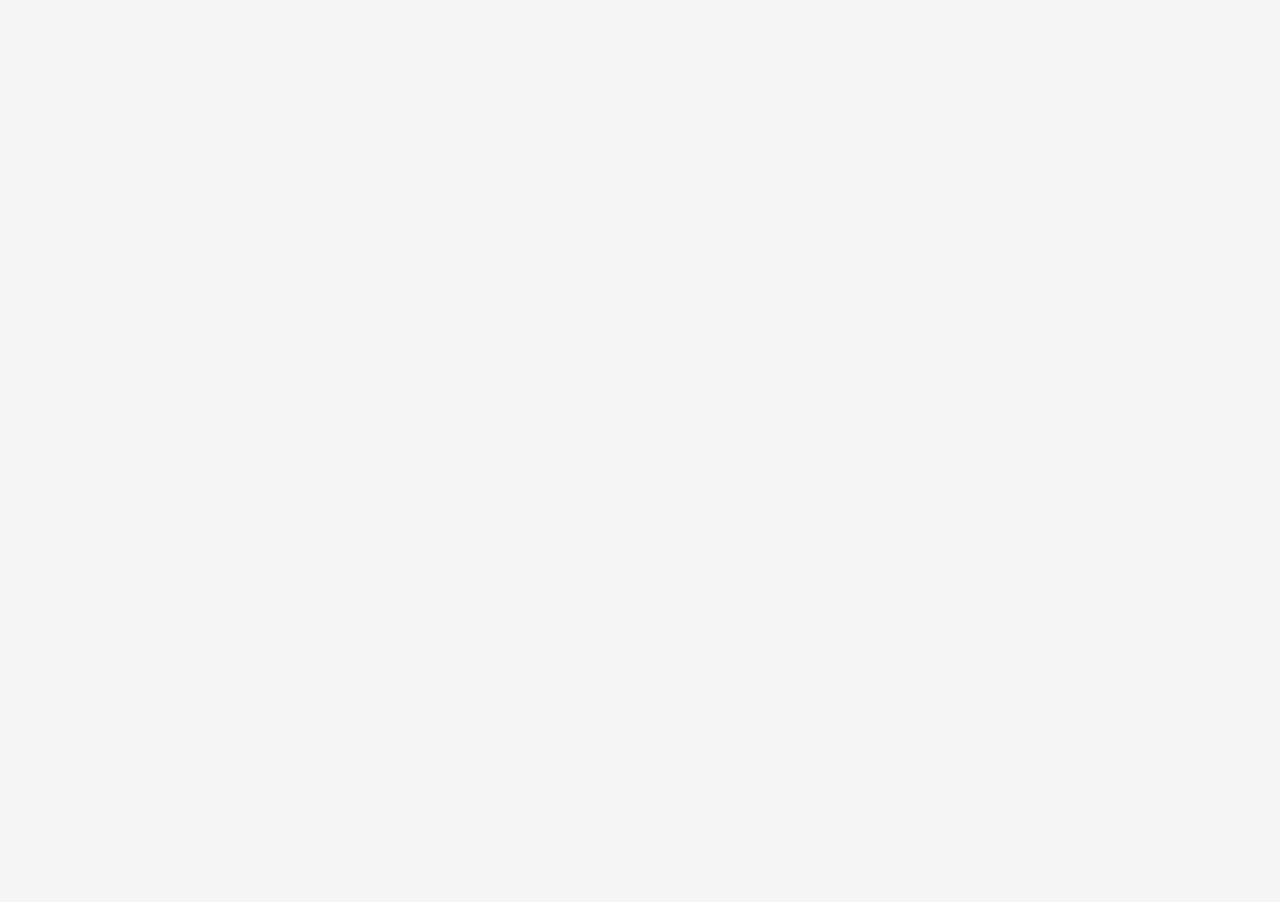
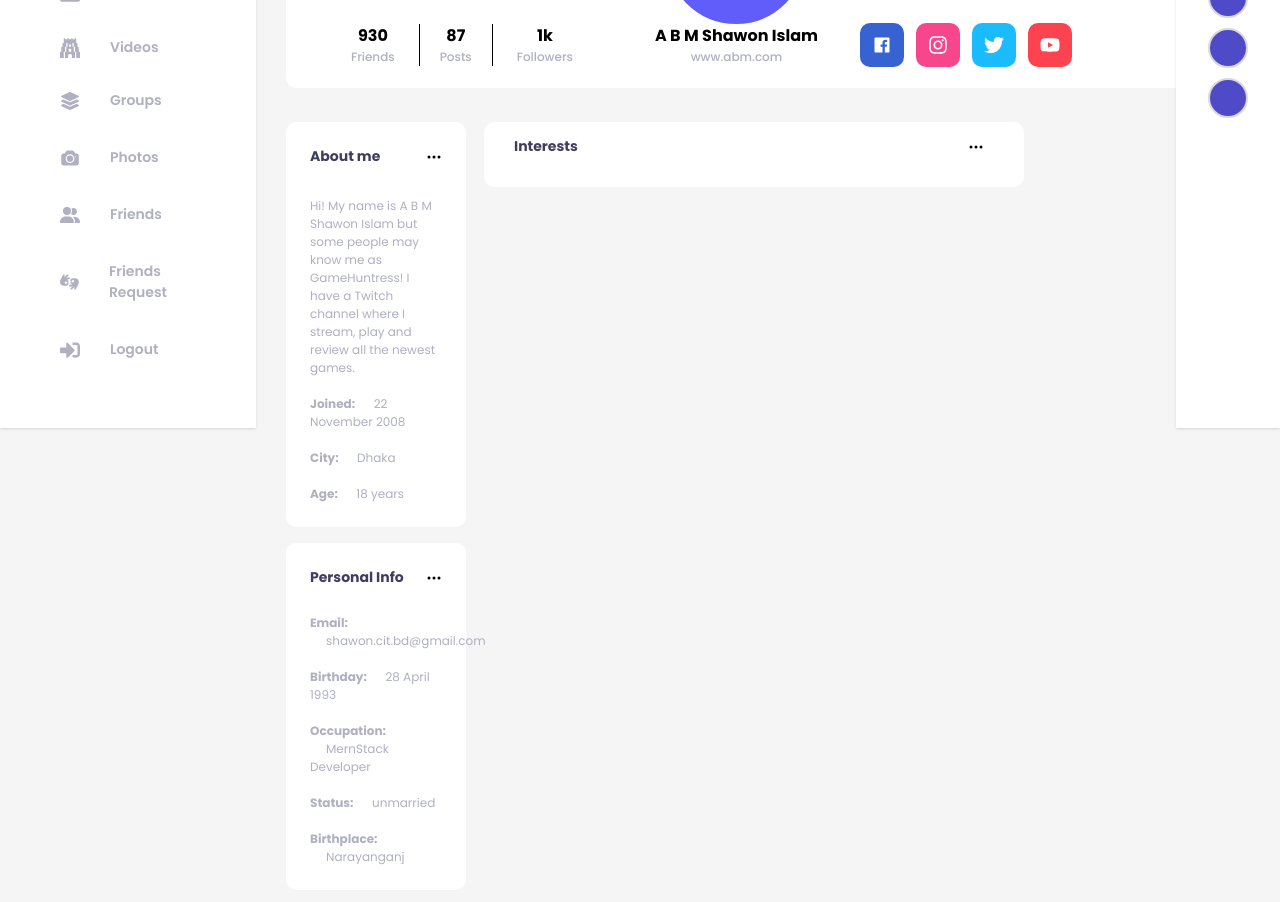
Before and after one commit to Dipokdas347250/social_media, a React (Vite) app: page /About_meRoute in a window 1280 px wide. Before the commit this address had no page. Shown: the part 460-1362 px from the top of the page. Before the commit the page ends 800 px from the top, so only its background shows below. Built offline with nearby package versions, Linux system fonts and the light colour scheme.

Commit message:
About_meRoute done

```diff
--- a/src/App.jsx
+++ b/src/App.jsx
@@ -4,6 +4,7 @@ import RootLayout from './componentes/RootLayout'
 import Home from './componentes/home_route/Home'
 import About from './componentes/about_route/About'
 import Add_friend from './componentes/add_friend_route/Add_friend'
+import About_meRoute from './componentes/about_me_route/About_meRoute'
 
 
 
@@ -14,6 +15,7 @@ const router = createBrowserRouter(createRoutesFromElements(
     <Route index element={<Home/>}></Route>
     <Route path='/About' element={<About/>}></Route>
     <Route path='/Add_friend' element={<Add_friend/>}></Route>
+    <Route path='/About_meRoute' element={<About_meRoute/>}></Route>
 
 
   </Route>
--- /dev/null
+++ b/src/componentes/about_me_route/About_meRoute.jsx
@@ -0,0 +1,12 @@
+import React from 'react'
+import About_me from '../pages/about_me/About_me'
+
+const About_meRoute = () => {
+  return (
+   <>
+   <About_me/>
+   </>
+  )
+}
+
+export default About_meRoute
--- /dev/null
+++ b/src/componentes/pages/about_me/About_me.jsx
@@ -0,0 +1,56 @@
+import React from 'react'
+import Newsfeed from '../home/NewsfeedTop'
+import { Link } from 'react-router'
+import { BsThreeDots } from "react-icons/bs";
+
+
+const About_me = () => {
+    return (
+        <div>
+            <Newsfeed />
+            <div className="flex gap-4.5 mt-8.5">
+                <div className="w-[20%]">
+                    <div className="p-6 bg-white rounded-[10px]">
+                        <Link to="/About_meRoute">
+                            <div className="flex justify-between items-center">
+                                <h3 className='text-[14px] text-[#3E3F5E] font-bold font-poppins '>About me</h3>
+                                <BsThreeDots className=' cursor-pointer' />
+
+                            </div>
+                        </Link>
+                        <p className='text-[12px] text-tertiary font-normal font-poppins mt-7.5'>Hi! My name is A B M Shawon Islam but some people may know me as GameHuntress! I have a Twitch channel where I stream, play and review all the newest games.</p>
+                        <h4 className='text-[12px] text-tertiary font-bold   font-poppins mt-4.5'>Joined: <span className=' font-normal ml-4'>22 November 2008</span></h4>
+                        <h4 className='text-[12px] text-tertiary font-bold   font-poppins mt-4.5'>City:   <span className=' font-normal ml-4'>  Dhaka</span></h4>
+                        <h4 className='text-[12px] text-tertiary font-bold   font-poppins mt-4.5'>Age: <span className=' font-normal ml-4'>  18 years </span></h4>
+                    </div>
+                    <div className="p-6 bg-white rounded-[10px] mt-4">
+
+                            <div className="flex justify-between items-center">
+                                <h3 className='text-[14px] text-[#3E3F5E] font-bold font-poppins '>Personal Info</h3>
+                                <BsThreeDots className=' cursor-pointer' />
+
+                            </div>
+
+
+                        <h4 className='text-[12px] text-tertiary font-bold   font-poppins mt-6.5'>Email: <span className=' font-normal ml-4'>shawon.cit.bd@gmail.com</span></h4>
+                        <h4 className='text-[12px] text-tertiary font-bold   font-poppins mt-4.5'>Birthday: <span className=' font-normal ml-4'>   28 April 1993</span></h4>
+                        <h4 className='text-[12px] text-tertiary font-bold   font-poppins mt-4.5'>Occupation: <span className=' font-normal ml-4'>  MernStack Developer </span></h4>
+                        <h4 className='text-[12px] text-tertiary font-bold   font-poppins mt-4.5'>Status: <span className=' font-normal ml-4'>  unmarried </span></h4>
+                        <h4 className='text-[12px] text-tertiary font-bold   font-poppins mt-4.5'>Birthplace: <span className=' font-normal ml-4'>  Narayanganj </span></h4>
+                    </div>
+                </div>
+                <div className="w-[60%]">
+                    <div className="pt-3.5 pb-7.5 pl-7.5 pr-10 bg-white rounded-[10px]">
+                         <div className="flex justify-between items-center">
+                                <h3 className='text-[14px] text-[#3E3F5E] font-bold font-poppins '>Interests</h3>
+                                <BsThreeDots className=' cursor-pointer' />
+
+                            </div>
+                    </div>
+                </div>
+            </div>
+        </div>
+    )
+}
+
+export default About_me
--- a/src/componentes/pages/home/NewsAbout_me.jsx
+++ b/src/componentes/pages/home/NewsAbout_me.jsx
@@ -5,6 +5,7 @@ import pic02 from "../../../assets/pic02.png"
 import pic03 from "../../../assets/pic03.png"
 import video from "../../../assets/video.png"
 import video1 from "../../../assets/video1.png"
+import { Link } from 'react-router';
 
 
 const NewsAbout_me = () => {
@@ -12,11 +13,13 @@ const NewsAbout_me = () => {
    <>
    <div className="">
    <div className="p-6 bg-white rounded-[10px]">
+        <Link to="/About_meRoute">
         <div className="flex justify-between items-center">
             <h3 className='text-[14px] text-[#3E3F5E] font-bold font-poppins '>About me</h3>
             <BsThreeDots className=' cursor-pointer'/>
 
         </div>
+        </Link>
         <p className='text-[12px] text-tertiary font-normal font-poppins mt-7.5'>Hi! My name is A B M Shawon Islam but some people may know me as GameHuntress! I have a Twitch channel where I stream, play and review all the newest games.</p>
         <h4 className='text-[12px] text-tertiary font-bold   font-poppins mt-4.5'>Joined: <span className=' font-normal ml-4'>22 November 2008</span></h4>
         <h4 className='text-[12px] text-tertiary font-bold   font-poppins mt-4.5'>City:   <span className=' font-normal ml-4'>  Dhaka</span></h4>
@@ -40,7 +43,7 @@ const NewsAbout_me = () => {
    </div>
    <div className="p-6 bg-white rounded-[10px] mt-3">
         <div className="flex justify-between items-center">
-            <h3 className='text-[14px] text-[#3E3F5E] font-bold font-poppins '>Photos <span className='text-[#23D2E2]'>37</span></h3>
+            <h3 className='text-[14px] text-[#3E3F5E] font-bold font-poppins '>Videos <span className='text-[#23D2E2]'>7</span></h3>
             <BsThreeDots className=' cursor-pointer'/>
 
         </div>
```
